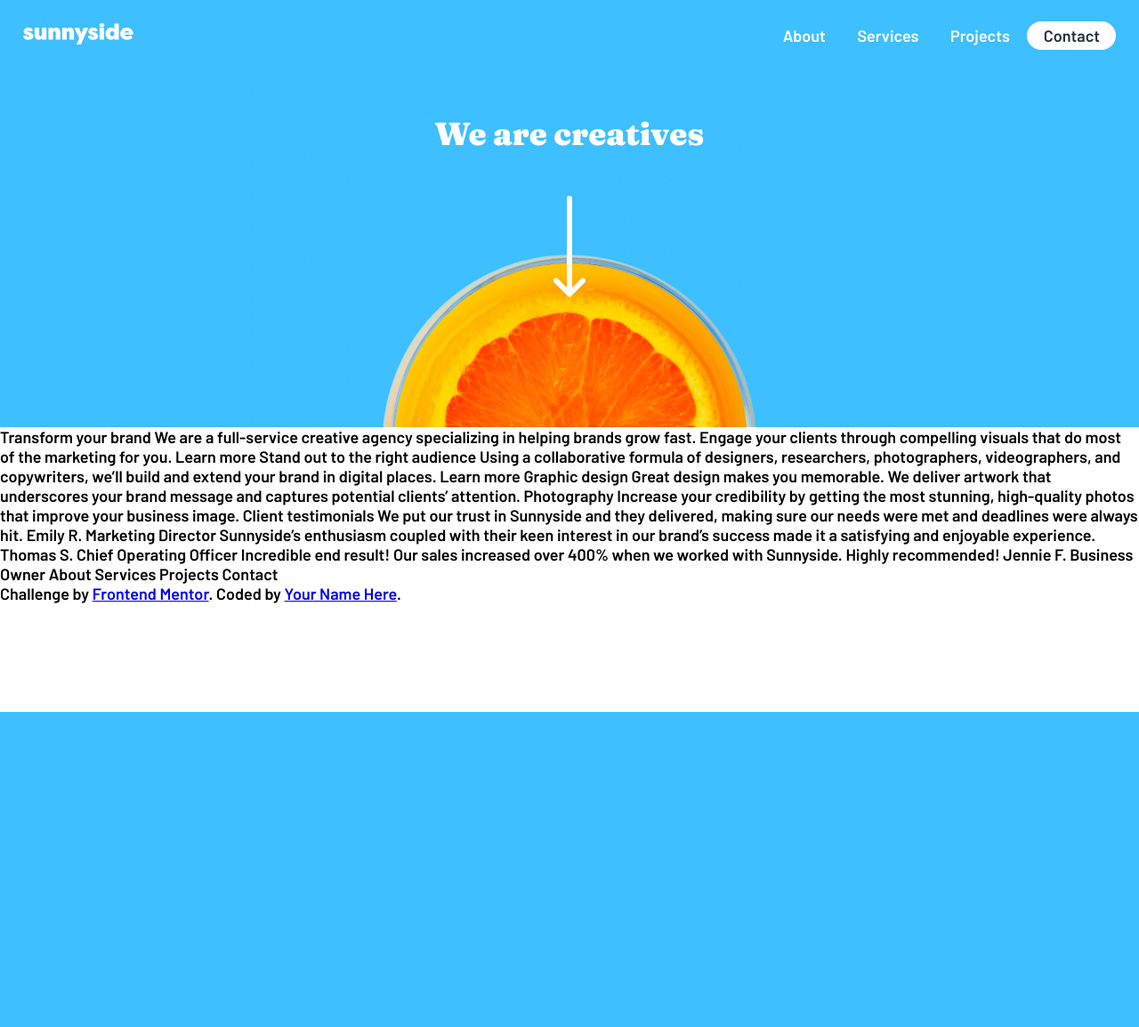
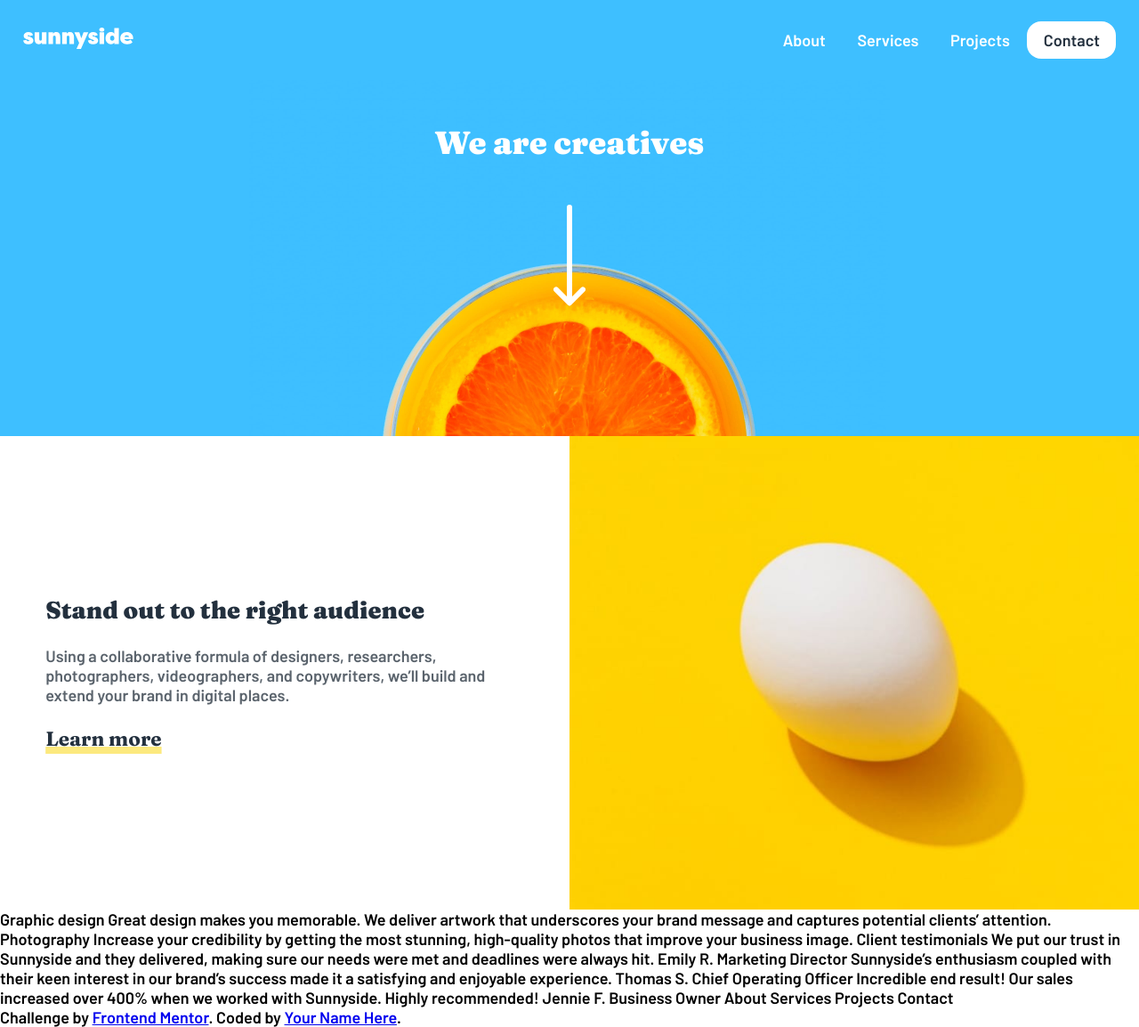
Before and after one commit to GabrielWolf-Dev/frontend-mentor-challenges, a PHP site: page / in a window 1280 px wide. Shown: the whole page at 89% size. Before the commit the page ends 800 px from the top, so only its background shows below. Run offline with PHP 8.4, Linux system fonts and the light colour scheme.

Commit message:
Iniciando as sessões de “Insights”, como designei :), e estilização/padronização dos botões destas sessões.

```diff
--- a/sunnyside-agency/index.html
+++ b/sunnyside-agency/index.html
@@ -38,23 +38,24 @@
   </header><!--header-->
 
   <section class="banner">
-    <h1 class="title">We are creatives</h1>
+    <h1 class="title-bigger">We are creatives</h1>
 
     <img class="mytop-48" src="./images/icon-arrow-down.svg" alt="Icon arrow down" />
   </section><!--banner-->
 
-  Transform your brand
+  <section class="insights-1">
+    <div class="insights-1__content">
+      <h1 class="title">Stand out to the right audience</h1>
 
-  We are a full-service creative agency specializing in helping brands grow fast.
-  Engage your clients through compelling visuals that do most of the marketing for you.
+      <p class="insights-1__content-desc paragraph">
+        Using a collaborative formula of designers, researchers, photographers, videographers, and copywriters, we’ll build and extend your brand in digital places.
+      </p>
 
-  Learn more
+      <button class="btn-insights btn-yellow">Learn more</button>
+    </div><!--insights-1__content-->
 
-  Stand out to the right audience
-
-  Using a collaborative formula of designers, researchers, photographers, videographers, and copywriters, we’ll build and extend your brand in digital places.
-
-  Learn more
+    <img class="insights-imgs" src="./images/mobile/image-transform.jpg" alt="Egg in the yellow background" />
+  </section><!--insights-1-->
 
   Graphic design
   Great design makes you memorable. We deliver artwork that underscores your brand message and captures potential clients’ attention.
--- a/sunnyside-agency/style/style.css
+++ b/sunnyside-agency/style/style.css
@@ -33,19 +33,49 @@ button { cursor: pointer; border: 0; }
 /*---------------------------------------------------*/
 /* Default Styles: */
 
-.title {
+.title-bigger {
     font-family: 'Fraunces', sans-serif;
     font-weight: 900;
     font-size: 2rem;
     color: var(--secondary-white);
 }
 
+.title {
+    font-family: 'Fraunces', sans-serif;
+    font-weight: 900;
+    font-size: 1.5rem;
+    color: var(--secondary-darkBlue-desaturated);
+}
+
+.paragraph {
+    font-size: 1rem;
+    font-weight: 600;
+    color: var(--secondary-darkGrayish);
+}
+
 .mytop-48 {
     margin-top: 48px;
 }
 
+.btn-insights {
+    font-size: 1.25rem;
+    font-family: 'Fraunces', sans-serif;
+    color: var(--secondary-darkBlue-desaturated);
+    background-color: transparent;
+    transition: ease-out 0.3s;
+    text-underline-offset: -20%;
+}
+
+.btn-yellow {
+    text-decoration: underline hsla(51, 100%, 49%, 0.507) solid 8px;
+}
+
+.btn-yellow:hover { text-decoration: underline hsl(51, 100%, 49%) solid 8px; }
+
 /*---------------------------------------------------*/
 /* Mobile First */
+
+/* Header */
 
 .header__desktop, .header__mobile { display: none; }
 
@@ -96,8 +126,8 @@ button { cursor: pointer; border: 0; }
 
 .header__mobile-btnList {
     width: 120px;
-    height: 32px;
-    line-height: 32px;
+    height: 42px;
+    line-height: 42px;
     border-radius: 16px;
     background-color: var(--primary-yellow);
     margin: 16px auto;
@@ -107,6 +137,9 @@ button { cursor: pointer; border: 0; }
     text-decoration: none;
     color: var(--secondary-darkBlue-desaturated);
 }
+
+/*---------------------------------------------------*/
+/* Banner */
 
 .banner {
     width: 100%;
@@ -118,6 +151,30 @@ button { cursor: pointer; border: 0; }
     background-repeat: no-repeat;
     background-color: #3ebfff;
     text-align: center;
+}
+
+/*---------------------------------------------------*/
+/* Insights Section */
+
+.insights-1 {
+    width: 100%;
+    display: flex;
+    justify-content: center;
+    align-items: center;
+    flex-direction: column-reverse;
+}
+
+.insights-1__content {
+    padding: 48px 4%;
+    text-align: center;
+}
+
+.insights-1__content-desc {
+    margin: 24px 0;
+}
+
+.insights-imgs {
+    width: 100%;
 }
 
 @media (min-width: 320px){
@@ -141,6 +198,7 @@ button { cursor: pointer; border: 0; }
     .header__btn-mobile, .header__mobile { display: none; }
 
     /*----------------------------------------------------------*/
+    /* Header */
 
     .header__desktop-list {
         display: inline-block;
@@ -154,12 +212,17 @@ button { cursor: pointer; border: 0; }
 
     .header__desktop-btnList {
         width: 100px;
-        height: 32px;
-        line-height: 32px;
+        height: 42px;
+        line-height: 42px;
         text-align: center;
         background-color: var(--secondary-white);
         border-radius: 16px;
         display: inline-block;
+        transition: 0.3s ease-in;
+    }
+
+    .header__desktop-btnList:hover {
+        opacity: 0.8;
     }
 
     .header__desktop-btnItem {
@@ -167,10 +230,46 @@ button { cursor: pointer; border: 0; }
         color: var(--secondary-darkBlue-desaturated);
     }
 
+    /*---------------------------------------------------*/
+    /* Banner */
+
     .banner {
         background-image: url(../images/desktop/image-header.jpg);
         background-size: contain;
     }
+
+    /*---------------------------------------------------*/
+    /* Insights Section */
+
+    .insights-1 {
+        width: 100%;
+        display: flex;
+        justify-content: space-between;
+        align-items: center;
+        flex-direction: row;
+    }
+
+    .insights-1__content {
+        text-align: left;
+    }
+
+    .insights-1__content-desc {
+        width: 300px;
+    }
+
+    .insights-imgs {
+        width: 50%;
+    }
+
+    .btn-insights {
+        text-underline-offset: -15%;
+    }
+}
+
+@media (min-width: 1280px) {
+    .insights-1__content-desc {
+        width: 500px;
+    }
 }
 
 /*---------------------------------------------------*/
```
